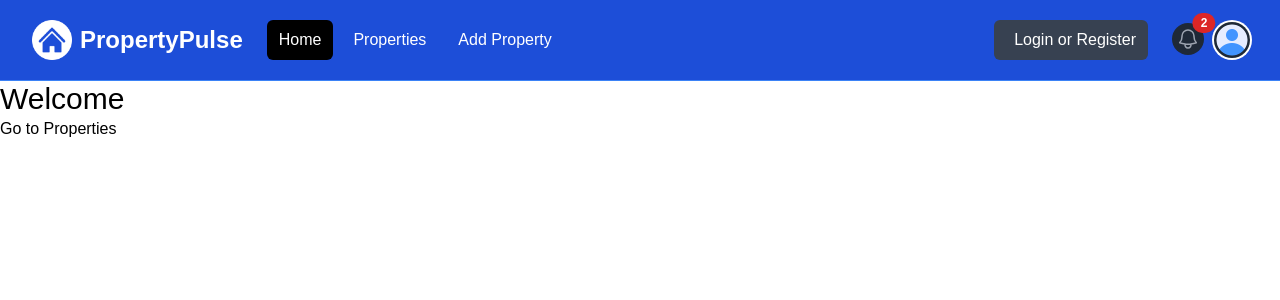
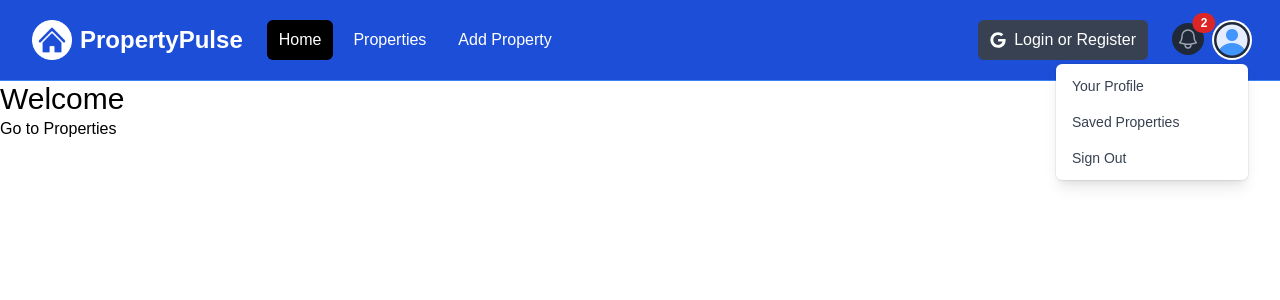
Before and after one commit to alexangria1992/property-pulse-nextjs, a Next.js app: page / in a window 1280 px wide. Both pictures are taken after a click on the button "Open user menu". Shown: the top 300 px of the page. Built offline with nearby package versions, Linux system fonts and the light colour scheme.

Commit message:
Navbar Links, Dropdown State & Icons

```diff
--- a/components/Navbar.jsx
+++ b/components/Navbar.jsx
@@ -1,9 +1,13 @@
-import React from 'react';
+'use client';
+import React, { useState } from 'react';
 import logo from '@/assets/images/logo-white.png';
 import profileDefault from '@/assets/images/profile.png';
 import Image from 'next/image';
-
+import Link from 'next/link';
+import { FaGoogle } from 'react-icons/fa';
 const Navbar = () => {
+  const [isMobileMenuOpen, setIsMobileMenuOpen] = useState(false);
+  const [isProfileMenuOpen, setIsProfileMenuOpen] = useState(false);
   return (
     <nav className='bg-blue-700 border-b border-blue-500'>
       <div className='mx-auto max-w-7xl px-2 sm:px-6 lg:px-8'>
@@ -15,6 +19,7 @@
               className='relative inline-flex items-center justify-center rounded-md p-2 text-gray-400 hover:bg-gray-700 hover:text-white focus:outline-none focus:ring-2 focus:ring-inset focus:ring-white'
               aria-controls='mobile-menu'
               aria-expanded='false'
+              onClick={() => setIsMobileMenuOpen((prev) => !prev)}
             >
               <span className='absolute -inset-0.5'></span>
               <span className='sr-only'>Open main menu</span>
@@ -36,49 +41,51 @@
           </div>
 
           <div className='flex flex-1 items-center justify-center md:items-stretch md:justify-start'>
-            <a className='flex flex-shrink-0 items-center' href='/index.html'>
+            {/* Logo */}
+            <Link className='flex flex-shrink-0 items-center' href='/'>
               <Image className='h-10 w-auto' src={logo} alt='PropertyPulse' />
 
               <span className='hidden md:block text-white text-2xl font-bold ml-2'>
                 PropertyPulse
               </span>
-            </a>
-
+            </Link>
+            {/* Desktop Menu Hidden below md screens */}
             <div className='hidden md:ml-6 md:block'>
               <div className='flex space-x-2'>
-                <a
-                  href='/index.html'
+                <Link
+                  href='/'
                   className='text-white bg-black hover:bg-gray-900 hover:text-white rounded-md px-3 py-2'
                 >
                   Home
-                </a>
-                <a
-                  href='/properties.html'
+                </Link>
+                <Link
+                  href='/properties'
                   className='text-white hover:bg-gray-900 hover:text-white rounded-md px-3 py-2'
                 >
                   Properties
-                </a>
-                <a
-                  href='/add-property.html'
+                </Link>
+                <Link
+                  href='/properties/add'
                   className='text-white hover:bg-gray-900 hover:text-white rounded-md px-3 py-2'
                 >
                   Add Property
-                </a>
+                </Link>
               </div>
             </div>
           </div>
-
+          {/* Right Side Menu (logged out) */}
           <div className='hidden md:block md:ml-6'>
             <div className='flex items-center'>
               <button className='flex items-center text-white bg-gray-700 hover:bg-gray-900 hover:text-white rounded-md px-3 py-2'>
-                <i className='fa-brands fa-google text-white mr-2'></i>
+                <FaGoogle className='text-white mr-2' />
                 <span>Login or Register</span>
               </button>
             </div>
           </div>
+          {/* Right Side Menu (logged in) */}
 
           <div className='absolute inset-y-0 right-0 flex items-center pr-2 md:static md:inset-auto md:ml-6 md:pr-0'>
-            <a href='messages.html' className='relative group'>
+            <Link href='/messages' className='relative group'>
               <button
                 type='button'
                 className='relative rounded-full bg-gray-800 p-1 text-gray-400 hover:text-white focus:outline-none focus:ring-2 focus:ring-white focus:ring-offset-2 focus:ring-offset-gray-800'
@@ -103,7 +110,7 @@
               <span className='absolute top-0 right-0 inline-flex items-center justify-center px-2 py-1 text-xs font-bold leading-none text-white transform translate-x-1/2 -translate-y-1/2 bg-red-600 rounded-full'>
                 2
               </span>
-            </a>
+            </Link>
             <div className='relative ml-3'>
               <div>
                 <button
@@ -112,6 +119,7 @@
                   id='user-menu-button'
                   aria-expanded='false'
                   aria-haspopup='true'
+                  onClick={() => setIsProfileMenuOpen((prev) => !prev)}
                 >
                   <span className='absolute -inset-1.5'></span>
                   <span className='sr-only'>Open user menu</span>
@@ -122,33 +130,33 @@
                   />
                 </button>
               </div>
-
+              {isProfileMenuOpen && (
                 <div
                   id='user-menu'
-                className='hidden absolute right-0 z-10 mt-2 w-48 origin-top-right rounded-md bg-white py-1 shadow-lg ring-1 ring-black ring-opacity-5 focus:outline-none'
+                  className=' absolute right-0 z-10 mt-2 w-48 origin-top-right rounded-md bg-white py-1 shadow-lg ring-1 ring-black ring-opacity-5 focus:outline-none'
                   role='menu'
                   aria-orientation='vertical'
                   aria-labelledby='user-menu-button'
                   tabIndex='-1'
                 >
-                <a
-                  href='/profile.html'
+                  <Link
+                    href='/profile'
                     className='block px-4 py-2 text-sm text-gray-700'
                     role='menuitem'
                     tabIndex='-1'
                     id='user-menu-item-0'
                   >
                     Your Profile
-                </a>
-                <a
-                  href='/saved-properties.html'
+                  </Link>
+                  <Link
+                    href='/properties/saved'
                     className='block px-4 py-2 text-sm text-gray-700'
                     role='menuitem'
                     tabIndex='-1'
                     id='user-menu-item-2'
                   >
                     Saved Properties
-                </a>
+                  </Link>
                   <button
                     className='block px-4 py-2 text-sm text-gray-700'
                     role='menuitem'
@@ -158,37 +166,40 @@
                     Sign Out
                   </button>
                 </div>
+              )}
             </div>
           </div>
         </div>
       </div>
-
-      <div className='hidden' id='mobile-menu'>
+      {/* Mobile menu, show/hide based on menu state */}
+      {isMobileMenuOpen && (
+        <div id='mobile-menu'>
           <div className='space-y-1 px-2 pb-3 pt-2'>
-          <a
-            href='/index.html'
+            <Link
+              href='/'
               className='bg-black text-white block rounded-md px-3 py-2 text-base font-medium'
             >
               Home
-          </a>
-          <a
-            href='/properties.html'
+            </Link>
+            <Link
+              href='/properties'
               className='text-white block rounded-md px-3 py-2 text-base font-medium'
             >
               Properties
-          </a>
-          <a
-            href='/add-property.html'
+            </Link>
+            <Link
+              href='/properties/add'
               className='text-white block rounded-md px-3 py-2 text-base font-medium'
             >
               Add Property
-          </a>
+            </Link>
             <button className='flex items-center text-white bg-gray-700 hover:bg-gray-900 hover:text-white rounded-md px-3 py-2 my-5'>
               <i className='fa-brands fa-google mr-2'></i>
               <span>Login or Register</span>
             </button>
           </div>
         </div>
+      )}
     </nav>
   );
 };
--- a/package.json
+++ b/package.json
@@ -11,7 +11,8 @@
   "dependencies": {
     "next": "15.0.3",
     "react": "19.0.0-rc-66855b96-20241106",
-    "react-dom": "19.0.0-rc-66855b96-20241106"
+    "react-dom": "19.0.0-rc-66855b96-20241106",
+    "react-icons": "^5.3.0"
   },
   "devDependencies": {
     "@types/node": "22.10.0",
```
Also changed, not shown: 1 other file (tests, documents, lock files or other folders). Lines whose indentation alone changed are shown as unchanged.
